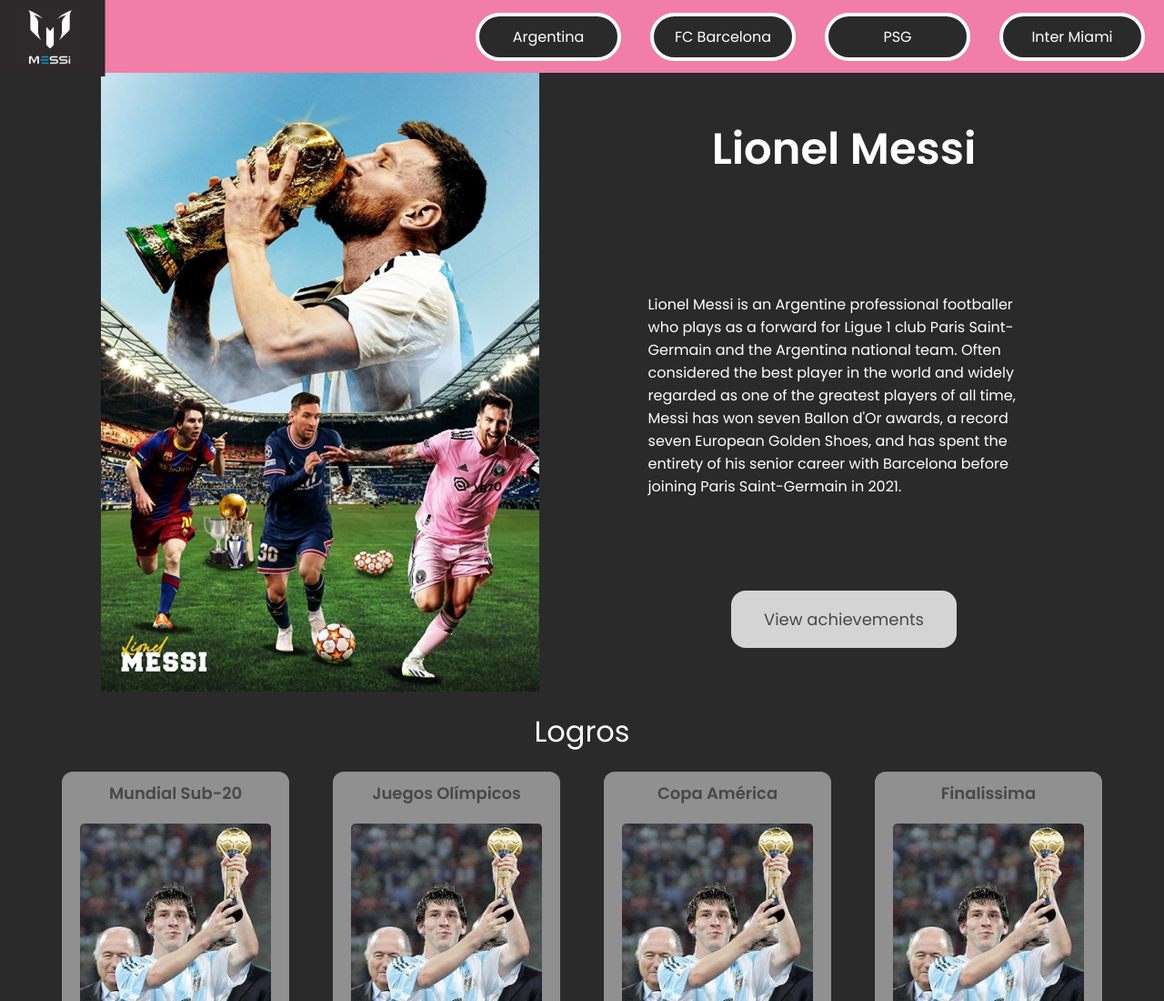
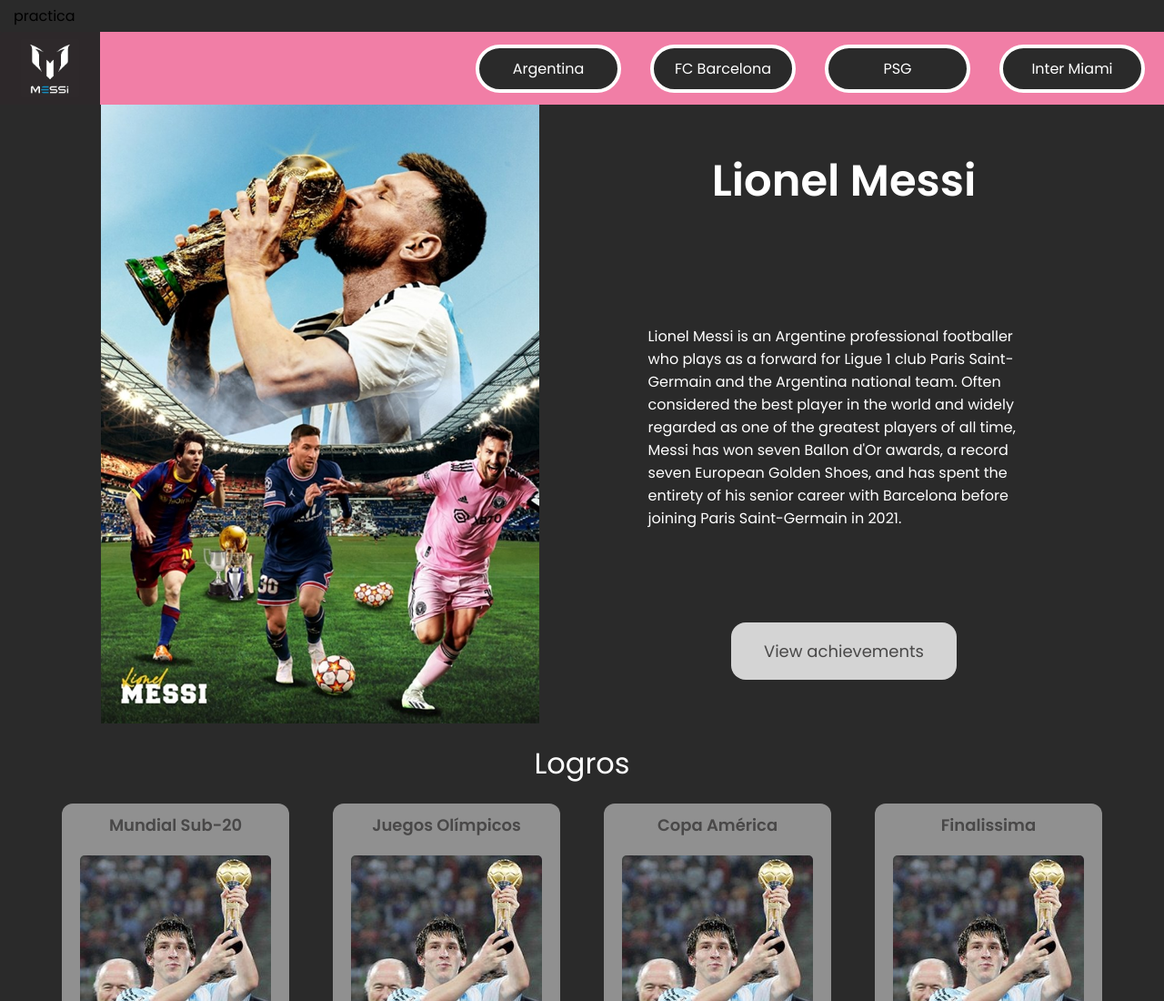
Before and after one commit to hernanm19/Messi-inter, a plain HTML site: page index.html in a window 1280 px wide. Shown: the top 1100 px of the page at 91% size. Drawn offline with Linux system fonts and the light colour scheme.

Commit message:
I'm practicing with github

```diff
--- a/index.html
+++ b/index.html
@@ -12,7 +12,7 @@
     <link rel="stylesheet" href="./styles/styles.css" />
     <title>Messi Fan Page</title>
   </head>
-
+  <p>practica</p>
   <body>
     <!-- holaaaa -->
     <header>
```
